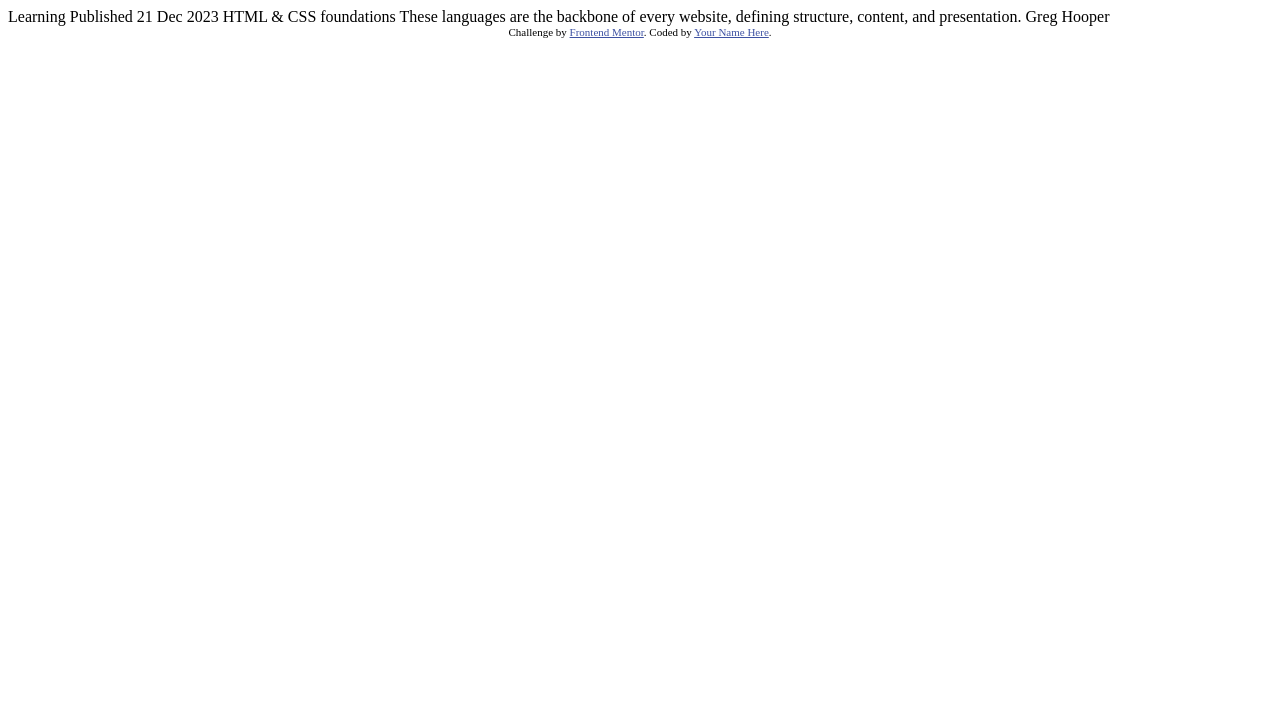
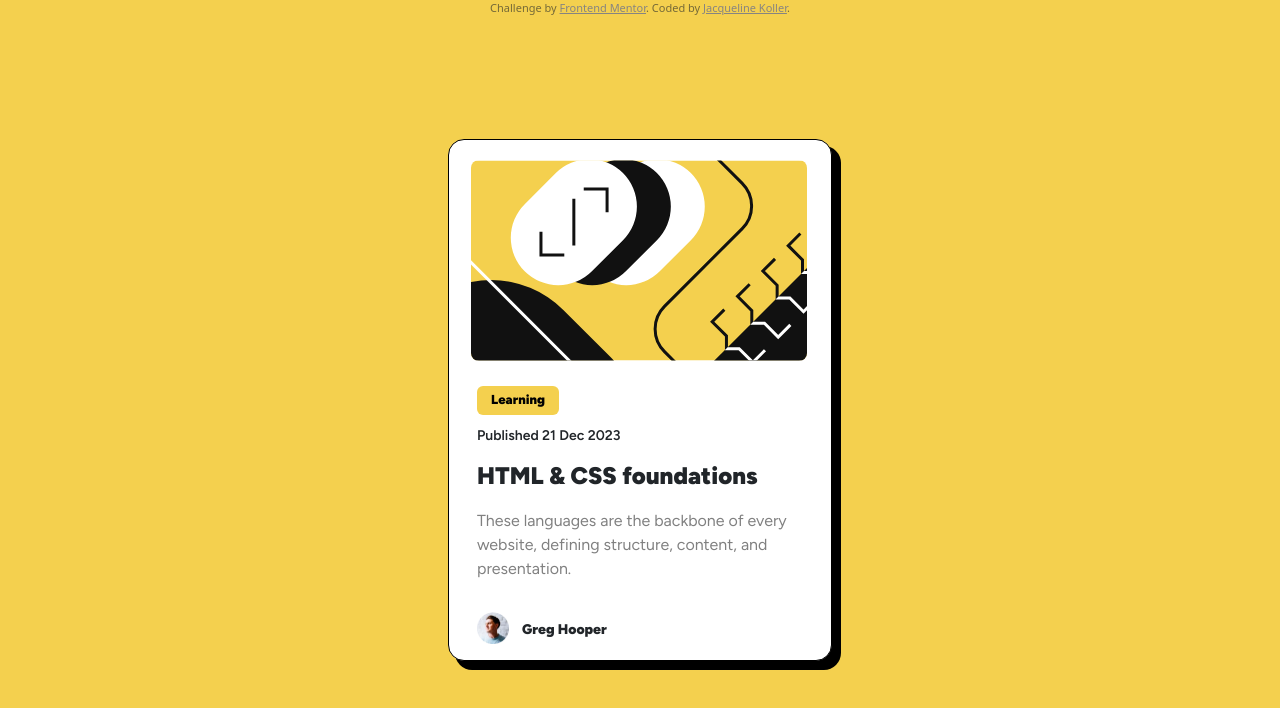
Before and after one commit to KollerJacq/blog-preview-card, a plain HTML site: page index.html in a window 1280 px wide. Drawn offline with nearby package versions, Linux system fonts and the light colour scheme.

Commit message:
Added the html and css

```diff
--- a/index.html
+++ b/index.html
@@ -1,34 +1,71 @@
 <!DOCTYPE html>
 <html lang="en">
   <head>
-  <meta charset="UTF-8">
-  <meta name="viewport" content="width=device-width, initial-scale=1.0"> <!-- displays site properly based on user's device -->
-
-  <link rel="icon" type="image/png" sizes="32x32" href="./assets/images/favicon-32x32.png">
-
+    <meta charset="UTF-8" />
+    <meta name="viewport" content="width=device-width, initial-scale=1.0" />
+    <!-- displays site properly based on user's device -->
+    <link
+      href="https://cdn.jsdelivr.net/npm/bootstrap@5.3.2/dist/css/bootstrap.min.css"
+      rel="stylesheet"
+      integrity="sha384-T3c6CoIi6uLrA9TneNEoa7RxnatzjcDSCmG1MXxSR1GAsXEV/Dwwykc2MPK8M2HN"
+      crossorigin="anonymous"
+    />
+    <link rel="preconnect" href="https://fonts.googleapis.com" />
+    <link rel="preconnect" href="https://fonts.gstatic.com" crossorigin />
+    <link
+      href="https://fonts.googleapis.com/css2?family=Figtree:ital,wght@0,300;0,400;0,500;0,600;0,700;0,800;0,900;1,300;1,400;1,500;1,600;1,700;1,800;1,900&display=swap"
+      rel="stylesheet"
+    />
+    <link
+      rel="icon"
+      type="image/png"
+      sizes="32x32"
+      href="./assets/images/favicon-32x32.png"
+    />
+    <link rel="stylesheet" href="style.css" />
     <title>Frontend Mentor | Blog preview card</title>
 
     <!-- Feel free to remove these styles or customise in your own stylesheet 👍 -->
     <style>
-    .attribution { font-size: 11px; text-align: center; }
-    .attribution a { color: hsl(228, 45%, 44%); }
+      .attribution {
+        font-size: 11px;
+        text-align: center;
+      }
+      .attribution a {
+        color: hsl(228, 45%, 44%);
+      }
     </style>
   </head>
   <body>
-
-  Learning
-
-  Published 21 Dec 2023
-
-  HTML & CSS foundations
-
-  These languages are the backbone of every website, defining structure, content, and presentation.
-
-  Greg Hooper
-
+    <div class="card align-middle rounded-4">
+      <div class="container">
+        <div class="card-img-top">
+          <img
+            src="assets/images/illustration-article.svg"
+            alt=""
+            class="rounded-3"
+          />
+        </div>
+        <div class="card-body">
+          <a href="#" class="btn fw-bold"><strong>Learning</strong></a>
+          <p class="publishDate">Published 21 Dec 2023</p>
+          <h1 class="card-title fw-bold">
+            <strong>HTML & CSS foundations</strong>
+          </h1>
+          <p class="body">
+            These languages are the backbone of every website, defining
+            structure, content, and presentation.
+          </p>
+          <img src="assets/images/image-avatar.webp" alt="" class="userpic" />
+          <p class="author"><strong>Greg Hooper</strong></p>
+        </div>
+      </div>
+    </div>
     <div class="attribution">
-    Challenge by <a href="https://www.frontendmentor.io?ref=challenge" target="_blank">Frontend Mentor</a>.
-    Coded by <a href="#">Your Name Here</a>.
+      Challenge by
+      <a href="https://www.frontendmentor.io?ref=challenge" target="_blank"
+        >Frontend Mentor</a
+      >. Coded by <a href="https://github.com/KollerJacq">Jacqueline Koller</a>.
     </div>
   </body>
 </html>
--- /dev/null
+++ b/style.css
@@ -0,0 +1,66 @@
+body {
+  background-color: hsl(47, 88%, 63%);
+}
+.author {
+  font-size: 14px;
+  font-weight: bold;
+  display: flex;
+  position: relative;
+  left: 45px;
+  bottom: 10px;
+}
+.attribution {
+  opacity: 0.6;
+}
+.body {
+  font-size: 16px;
+  font-weight: 400;
+  color: hsl(0, 0%, 50%);
+}
+.btn {
+  width: 82px;
+  height: 29px;
+  font-size: 13px;
+  color: #000000;
+  background-color: hsl(47, 88%, 63%);
+  margin-top: -10px;
+  margin-bottom: 10px;
+  padding: 3px;
+}
+.btn:hover {
+  background-color: hsl(47, 88%, 63%);
+}
+.card {
+  width: 384px;
+  height: 522px;
+  border: 1px solid black;
+  box-shadow: 8px 8px 0px 1px #000000;
+  position: absolute;
+  top: 50%;
+  left: 50%;
+  transform: translate(-50%, -50%);
+}
+.card-img-top {
+  width: 366px;
+  height: 200px;
+  margin: 20px 10px;
+}
+.container {
+  line-height: 1.5;
+  font-family: "Figtree", sans-serif;
+}
+.card-title {
+  font-size: 24px;
+  margin-bottom: 18px;
+}
+.publishDate {
+  font-size: 14px;
+  font-weight: 600;
+}
+.userpic {
+  width: 32px;
+  height: 32px;
+  display: flex;
+  position: relative;
+  top: 15px;
+}
```
Lines whose indentation alone changed are shown as unchanged.
